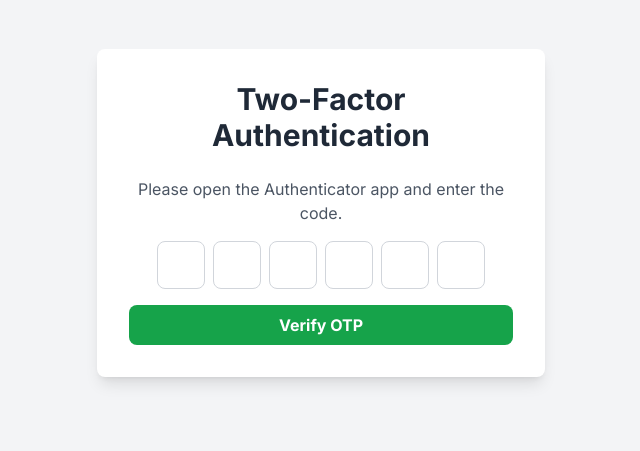
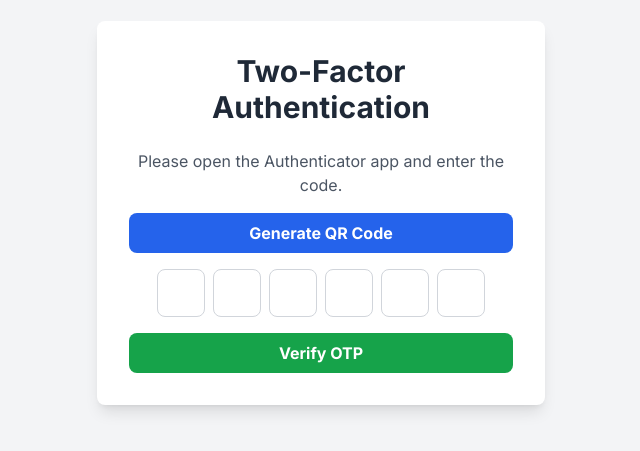
Before and after one commit to RahulSabui/firebase-auth, a Next.js app: page /TwoFA in a window 1280 px wide. Shown: the part 187-638 px from the top of the page, without its empty margins (319-959 px from the left). Built offline with nearby package versions, Linux system fonts and the light colour scheme; no server answers.

Commit message:
woorking l

```diff
--- a/src/app/TwoFA/page.tsx
+++ b/src/app/TwoFA/page.tsx
@@ -116,6 +116,7 @@ const TwoFA: React.FC = () => {
       inputRefs.current[index - 1]?.focus();
     }
   };
+console.log(fireStoredata, "fireStoredata");
 
   return (
     <main className="flex min-h-screen items-center justify-center p-6 bg-gray-100">
@@ -126,7 +127,8 @@ const TwoFA: React.FC = () => {
         <p className="text-center text-gray-600 mb-4">
           Please open the Authenticator app and enter the code.
         </p>
-        {fireStoredata && (
+
+        {!fireStoredata && (
           <button
             onClick={handleGenerateQRCode}
             className="w-full px-4 py-2 mb-4 bg-blue-600 text-white font-bold rounded-lg hover:bg-blue-700 transition duration-300"
```
